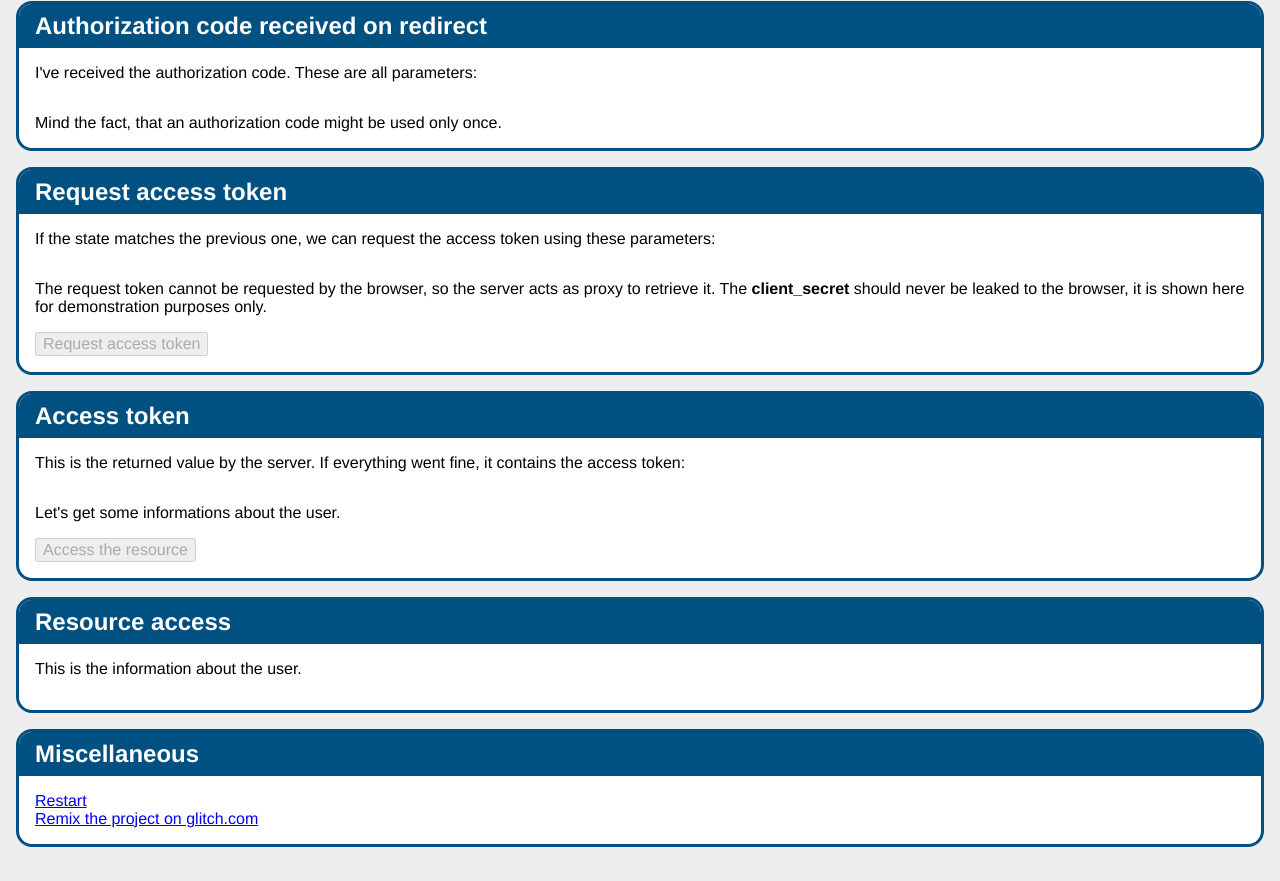
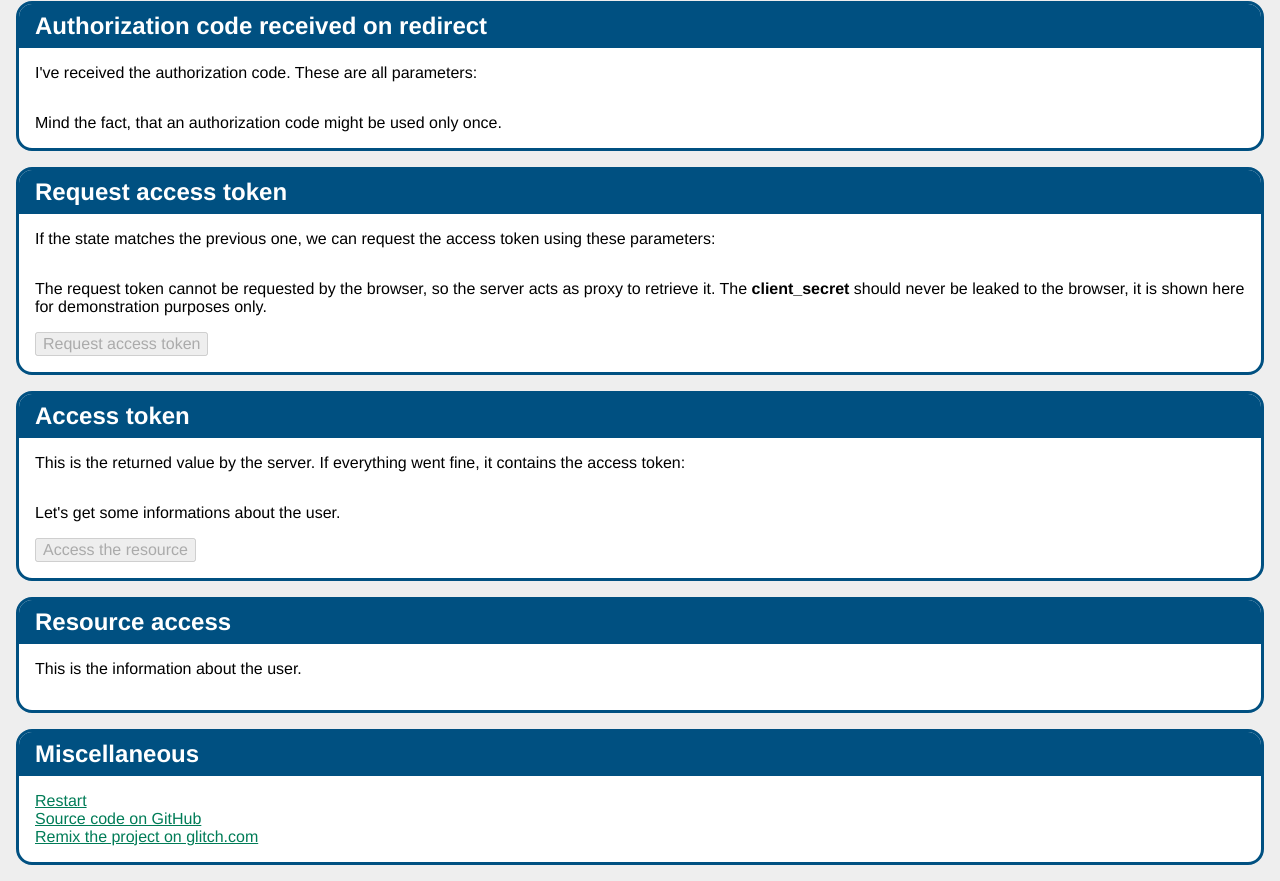
Before and after one commit to fknipp/static-oauth2-github, a website: page index.html in a window 1280 px wide. Shown: the part 299-1180 px from the top of the page. Drawn offline with Linux system fonts and the light colour scheme.

Commit message:
🦁⛸ Updated with Glitch

```diff
--- a/index.html
+++ b/index.html
@@ -71,6 +71,7 @@
       <h1>Miscellaneous</h1>
       <ul>
         <li><a href="/">Restart</a></li>
+        <li><a href="https://github.com/fknipp/static-oauth2-github">Source code on GitHub</a></li>
         <li><a href="https://glitch.com/edit/#!/static-oauth2-github">Remix the project on glitch.com</a></li>
       </ul>
     </section>
--- a/script.js
+++ b/script.js
@@ -42,7 +42,7 @@ if (document.location.search) {
 
 ///////////////////////////////////////////////////////////////
 
-// Functions
+// Functions for the flow
 
 function prepareLogin() {
   const loginParameters = {
@@ -116,7 +116,7 @@ function showResponse(response) {
   document.querySelector("#resource pre").textContent = response;
 }
 
-// Functions to fill out the document
+// Function to fill out the document
 
 function fillDlWithEntries(id, entries) {
   const dl = document.querySelector(`#${id} dl`);
@@ -133,6 +133,8 @@ function fillDlWithEntries(id, entries) {
   dl.replaceChildren(...children);
 }
 
+// Function to highlight the current step of the flow
+
 function activate(ids) {
   document.querySelectorAll("section").forEach(e => {
     if (ids.includes(e.id)) {
--- a/style.css
+++ b/style.css
@@ -52,3 +52,11 @@ button {
 ul {
   list-style-type: none;
 }
+
+:link {
+  color: #007c57;
+}
+
+:visited {
+  color: #96b522;
+}
```
